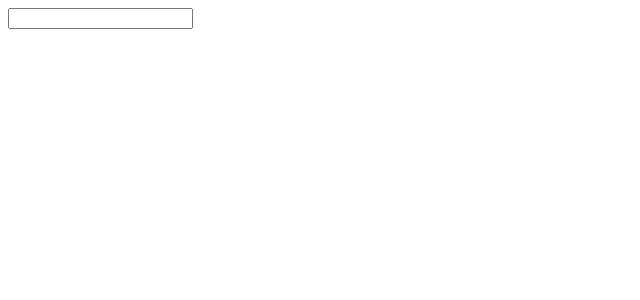
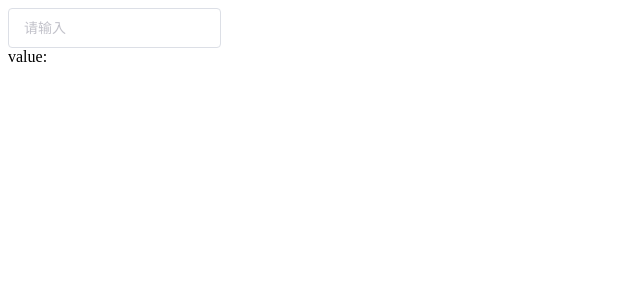
Before and after one commit to southliu/vue-input, a Vue app: page / in a window 1280 px wide. Shown: the top 300 px of the page, without its empty margins (0-640 px from the left). Built offline with nearby package versions, Linux system fonts and the light colour scheme.

Commit message:
feat: 输入框双向绑定

```diff
--- a/src/App.vue
+++ b/src/App.vue
@@ -1,8 +1,18 @@
 <script setup lang="ts">
+import { ref } from 'vue';
+import Input from './components/Input.vue';
+
+const value = ref('');
 </script>
 
 <template>
-  <input />
+  <Input
+    v-model="value"
+    placeholder="请输入"
+  />
+  <div>
+    value: {{ value }}
+  </div>
 </template>
 
 <style scoped>
--- /dev/null
+++ b/src/components/Input.vue
@@ -0,0 +1,123 @@
+<template>
+  <div class="s-input" :class="styleClass">
+    <input
+      class="s-input__inner"
+      :value="props.modelValue"
+      @input="handleChangeInput"
+      :disabled="props.disabled"
+      v-bind="attrs"
+    />
+  </div>
+</template>
+
+<script setup lang="ts">
+import { computed, useAttrs } from 'vue';
+
+interface InputProps {
+  modelValue?: string | number;
+  disabled?: boolean;
+  size?: string;
+};
+
+//组件发送事件类型
+type InputEmits = {
+  (e: "update:modelValue", value: string): void;
+};
+
+const attrs = useAttrs();
+
+const emit = defineEmits<InputEmits>();
+
+const props = withDefaults(defineProps<InputProps>(), {
+  modelValue: '',
+  size: 'default'
+});
+
+const styleClass = computed(() => {
+  return {
+    "is-disabled": props.disabled,
+    [`k-input--${props.size}`]: props.size,
+  };
+});
+
+
+// 处理输入框内容变化
+const handleChangeInput = (event: Event) => {
+  emit("update:modelValue", (event.target as HTMLInputElement).value);
+};
+</script>
+
+<style scoped>
+.s-input {
+  font-size: 14px;
+  display: inline-block;
+  position: relative;
+
+  .s-input__inner {
+    background-color: #fff;
+    border-radius: 4px;
+    border: 1px solid #dcdfe6;
+    box-sizing: border-box;
+    color: #606266;
+    display: inline-block;
+    font-size: inherit;
+    height: 40px;
+    line-height: 40px;
+    outline: none;
+    padding: 0 15px;
+    width: 100%;
+    &::placeholder {
+      color: #c2c2ca;
+    }
+
+    &:hover {
+      border: 1px solid #c0c4cc;
+    }
+
+    &:focus {
+      border: 1px solid #409eff;
+    }
+  }
+}
+
+.s-input.is-disabled {
+  .s-input__inner {
+    background-color: #f5f7fa;
+    border-color: #e4e7ed;
+    color: #c0c4cc;
+    cursor: not-allowed;
+    &::placeholder {
+      color: #c3c4cc;
+    }
+  }
+}
+
+.s-input.s-input--large {
+  .s-input__inner {
+    height: 36px;
+    &::placeholder {
+      font-size: 15px;
+    }
+  }
+}
+
+.s-input.s-input--default {
+  .s-input__inner {
+    height: 32px;
+
+    &::placeholder {
+      font-size: 14px;
+    }
+  }
+}
+
+.s-input.s-input--small {
+  .s-input__inner {
+    height: 28px;
+
+    &::placeholder {
+      font-size: 13px;
+    }
+  }
+}
+</style>
```
